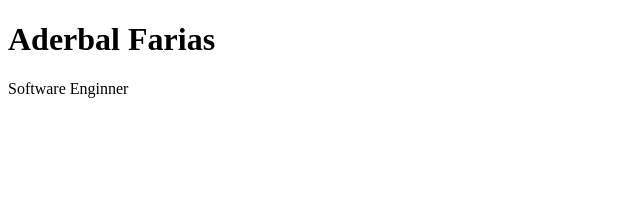
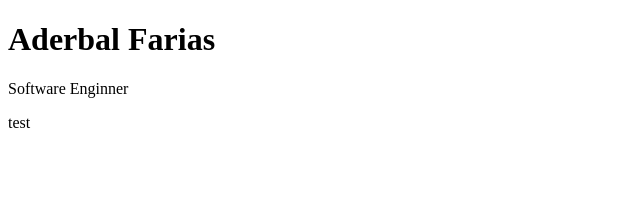
Before and after one commit to aderbalfarias/test, an Angular app: page / in a window 1280 px wide. Shown: the top 204 px of the page, without its empty margins (0-640 px from the left). Built offline with nearby package versions, Linux system fonts and the light colour scheme.

Commit message:
Adding component to home page

```diff
--- a/src/app/about/about.component.html
+++ b/src/app/about/about.component.html
@@ -1,3 +1,3 @@
 <p>
-  about works!
+    test
 </p>
--- a/src/app/app.component.html
+++ b/src/app/app.component.html
@@ -1,4 +1,5 @@
 <!-- <app-navbar></app-navbar> -->
 <div class="container">
     <router-outlet></router-outlet>
+    <app-about></app-about>
 </div>
```
Also changed, not shown: 1 other file (tests, documents, lock files or other folders).
